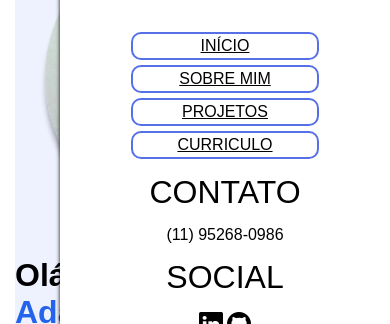
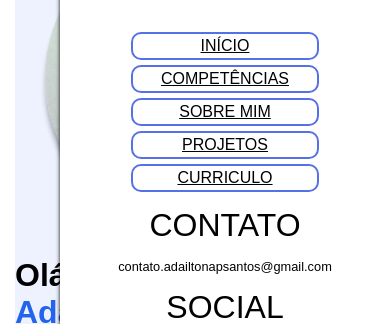
Before and after one commit to AdailtonSantos/portfolio, a Vue app: page / in a window 390 px wide. Both pictures are taken after a click on the icon 336 px from the left and 47 px from the top of the page. Shown: the part 171-495 px from the top of the page. Built offline with nearby package versions, Linux system fonts and the light colour scheme; a web font is replaced by a local one.

Commit message:
Fix: Ajusta links do menu mobile

```diff
--- a/src/components/MobileMenuComponent.vue
+++ b/src/components/MobileMenuComponent.vue
@@ -4,13 +4,14 @@
       @click="this.$emit('toggleVisibility')"></i>
     <img src="logo.png" alt="" />
     <div class="menu">
-      <span><a href="/">INÍCIO</a></span>
-      <span><a href="/sobre">SOBRE MIM</a></span>
-      <span><a href="/projetos">PROJETOS</a></span>
+      <span><a href="#inicio">INÍCIO</a></span>
+      <span><a href="#competencias">COMPETÊNCIAS</a></span>
+      <span><a href="#sobre">SOBRE MIM</a></span>
+      <span><a href="#projetos">PROJETOS</a></span>
       <span><a href="https://drive.google.com/file/d/1I2x4d1e9cJSbL8eYvnsnbAl19uWh8GQ-/view">CURRICULO</a></span>
     </div>
     <p>CONTATO</p>
-    <span class="phones">(11) 95268-0986</span>
+    <span class="contact-email">contato.adailtonapsantos@gmail.com</span>
     <p>SOCIAL</p>
     <div class="social">
       <a href="https://www.linkedin.com/in/adailton-aparecido-dos-santos-751bb922b/" target="_blank"><i
@@ -97,5 +98,9 @@ section {
   section .social a {
     color: black;
   }
+
+  .contact-email {
+    font-size: 0.8em;
+  }
 }
 </style>
```
